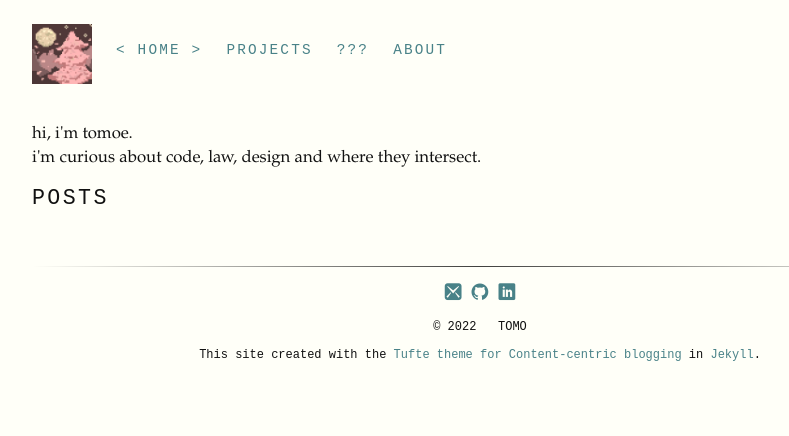
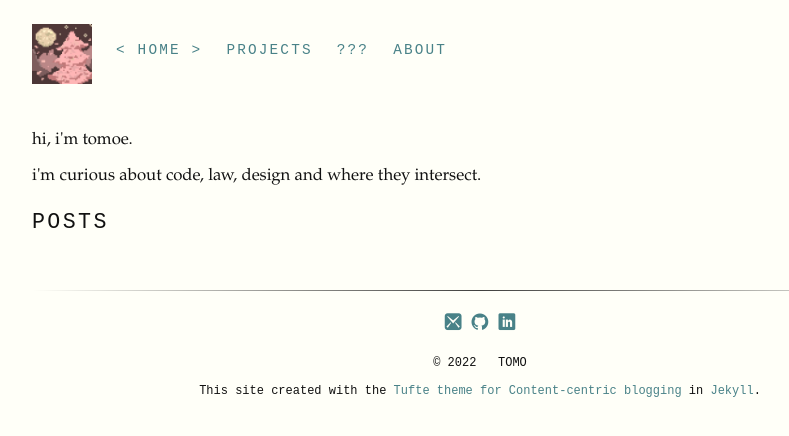
Before and after one commit to nondescryptid/nondescryptid.github.io, a Jekyll site: the page built from index.html, in a window 1280 px wide. Shown: the top 436 px of the page, without its empty margins (128-917 px from the left). Built offline with Jekyll 4.4.1, drawn with Linux system fonts in a browser that asks for light colours; some web fonts are replaced.

Commit message:
changed line height to 3rem

```diff
--- a/css/tufte.scss
+++ b/css/tufte.scss
@@ -128,7 +128,7 @@ p .subtitle { font-style: italic;
 
 p, ol, ul { font-size: 1.4rem; }
 
-p, li { line-height: 2rem;
+p, li { line-height: 3rem;
         margin-top: 1.4rem;
         padding-right: 2rem; //removed because,  why?
         vertical-align: baseline; }
```
